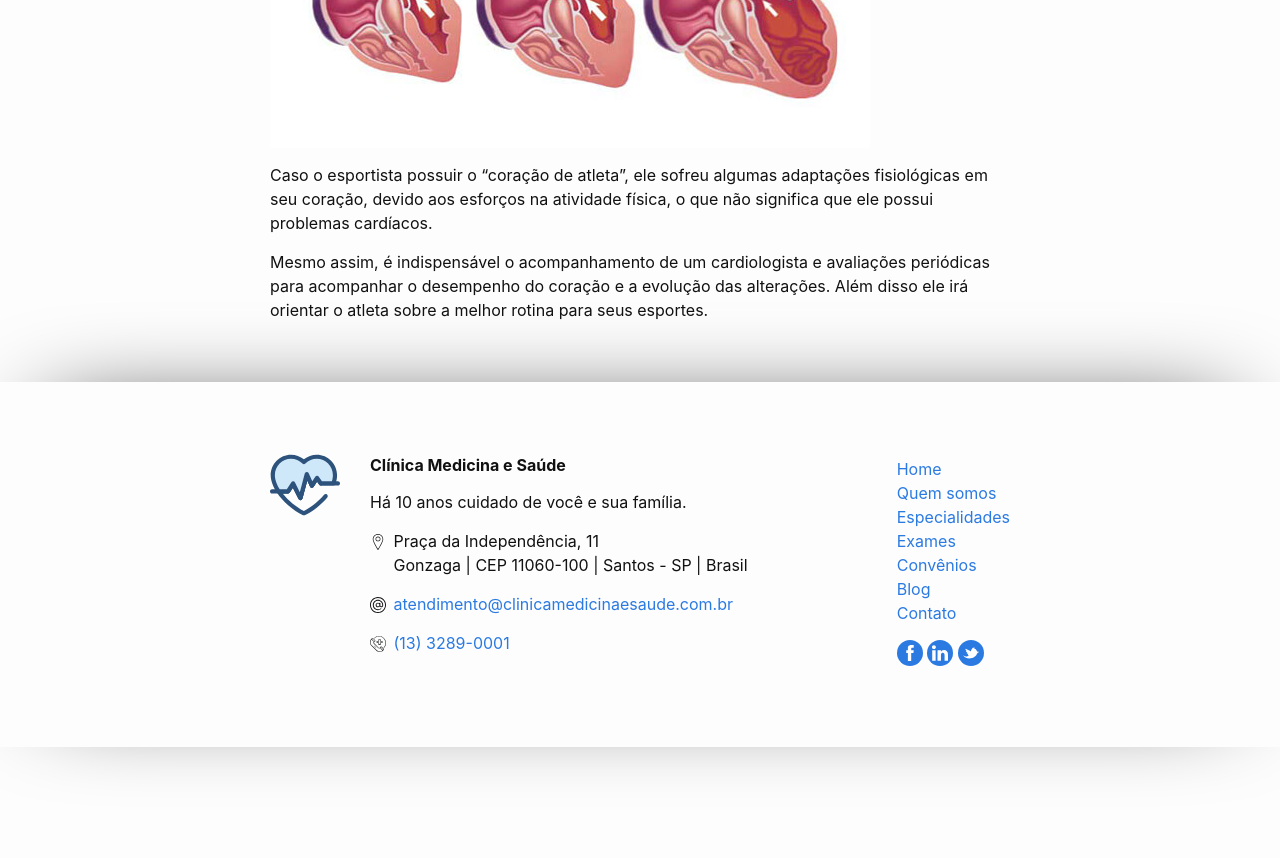
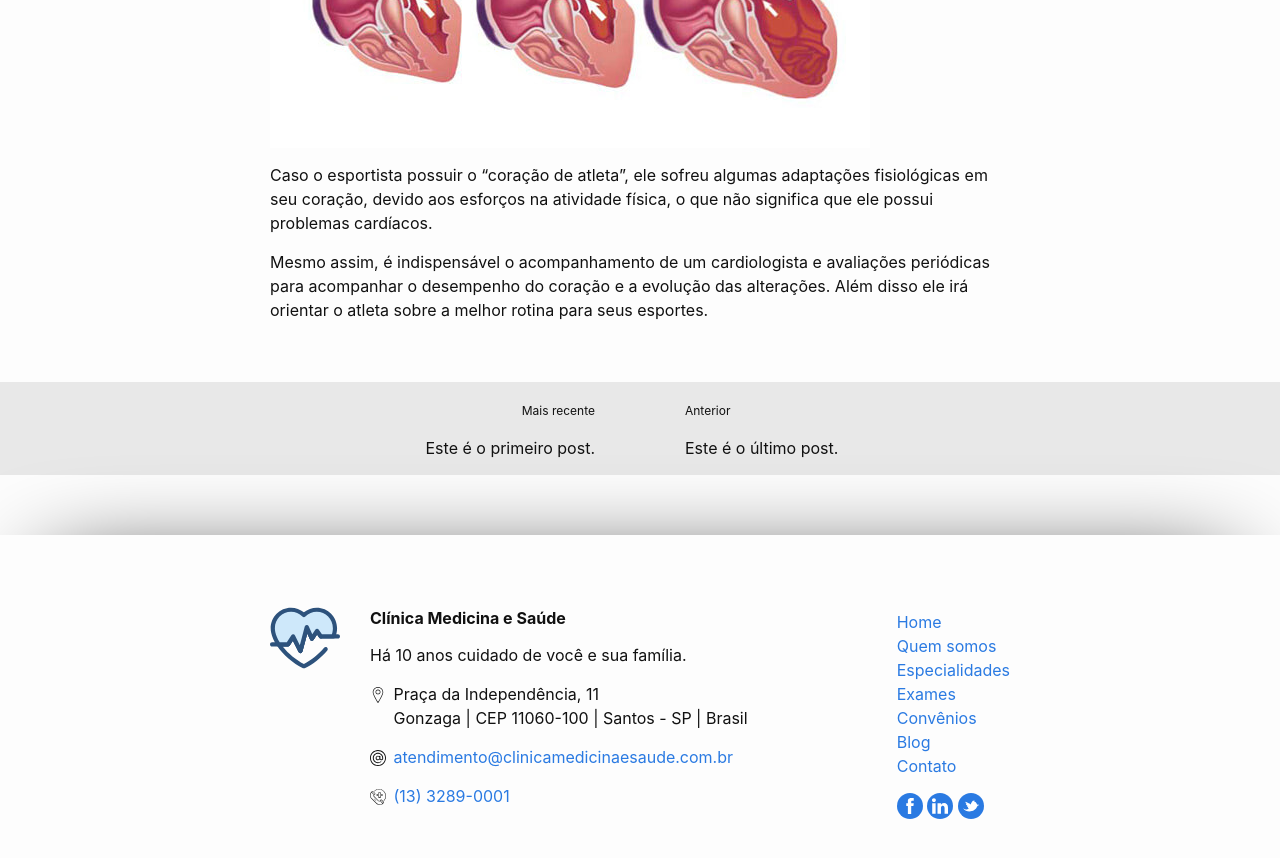
Before and after one commit to CopaTecnologia/medicinaesaude, a Jekyll site: the page built from _posts/2018-03-21-voce-sabe-o-que-e-coracao-de-atleta.markdown, in a window 1280 px wide and 900 px high, scrolled down 1331 px. Shown: the top 858 px of the window. Built offline with Jekyll 4.4.1, drawn with Linux system fonts in a browser that asks for light colours; comment, search, counter and statistics services are not loaded.

```diff
--- a/_config.yml
+++ b/_config.yml
@@ -75,3 +75,4 @@
 - label: Twitter
   link: http://twitter.com/medicinaesaude
   icone: twitter
+disqus-name: medicina-e-saude
--- a/_layouts/post.html
+++ b/_layouts/post.html
@@ -16,26 +16,28 @@
     {{ content | replace: ' src="/uploads', uploads_src }}
   </div>
 
-  <div class="hero light" data-grid="around spacing">
+</article>
+
+<aside class="hero light" data-grid="around spacing">
 
   <div class="wrapper small" data-cell="1of2" data-text="right">
+    <p><small>Mais recente</small></p>
     {% if page.next %}
-        <p><small>Mais recente</small></p>
       <h4><a href="{{ page.next.url }}">{{ page.next.title }}</a></h4>
-        <p><small>{{ page.next.excerpt | strip_html | strip_newlines | truncatewords: 25, '...' }}</small></p>
+    {% else %}
+      <p>Este é o primeiro post.</p>
     {% endif %}
   </div>
 
   <div class="wrapper small" data-cell="1of2" data-text="left">
+    <p><small>Anterior</small></p>
     {% if page.previous %}
-        <p><small>Anterior</small></p>
       <h4><a href="{{ page.previous.url }}">{{ page.previous.title }}</a></h4>
-        <p><small>{{ page.previous.excerpt | strip_html | strip_newlines | truncatewords: 25, '...' }}</small></p>
+    {% else %}
+      <p>Este é o último post.</p>
     {% endif %}
   </div>
 
-    </div>
-
-</article>
+</aside>
 
 {% include disqus.html %}
```
Also changed, not shown: _posts/2018-03-21-voce-sabe-o-que-e-coracao-de-atleta.markdown (renamed from _posts/2018-03-21-post-de-exemplo.markdown). Lines whose indentation alone changed are shown as unchanged.
